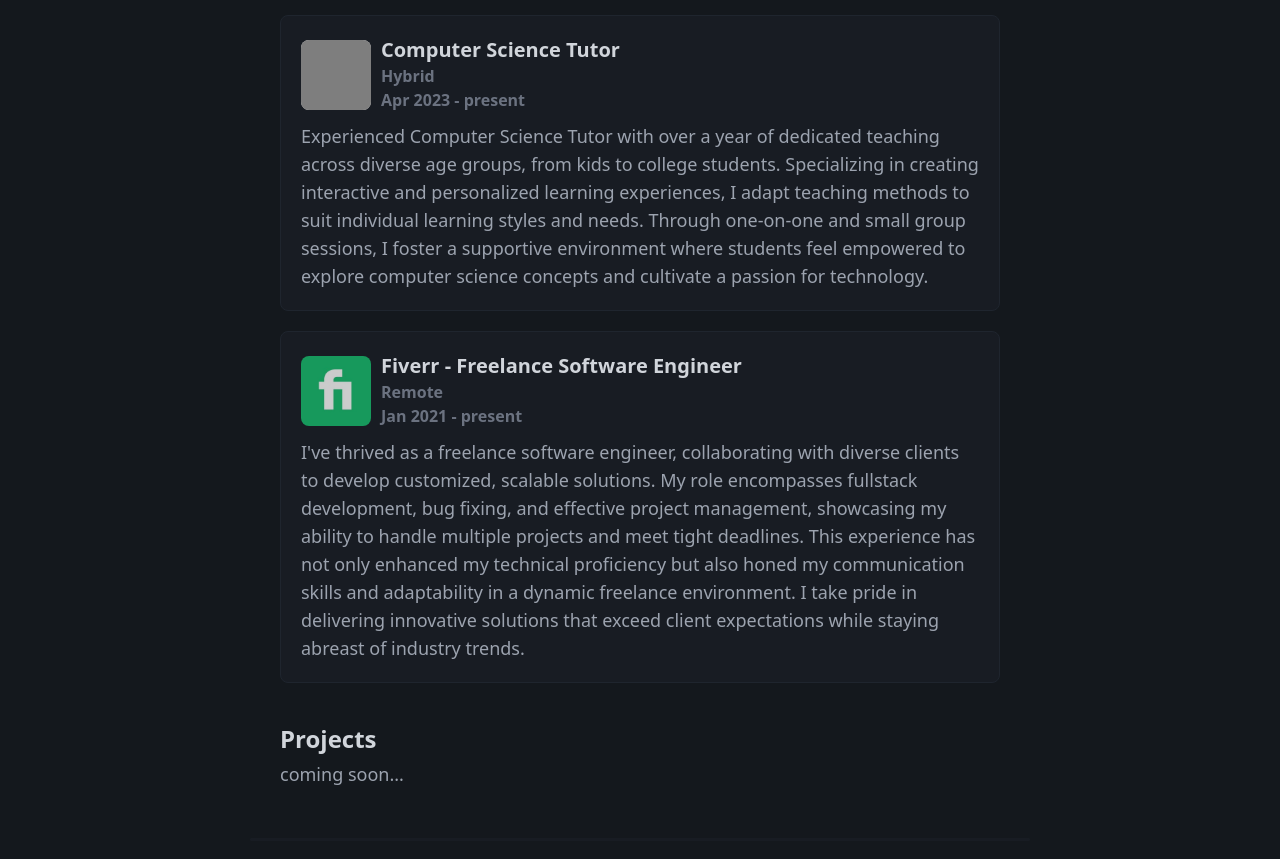
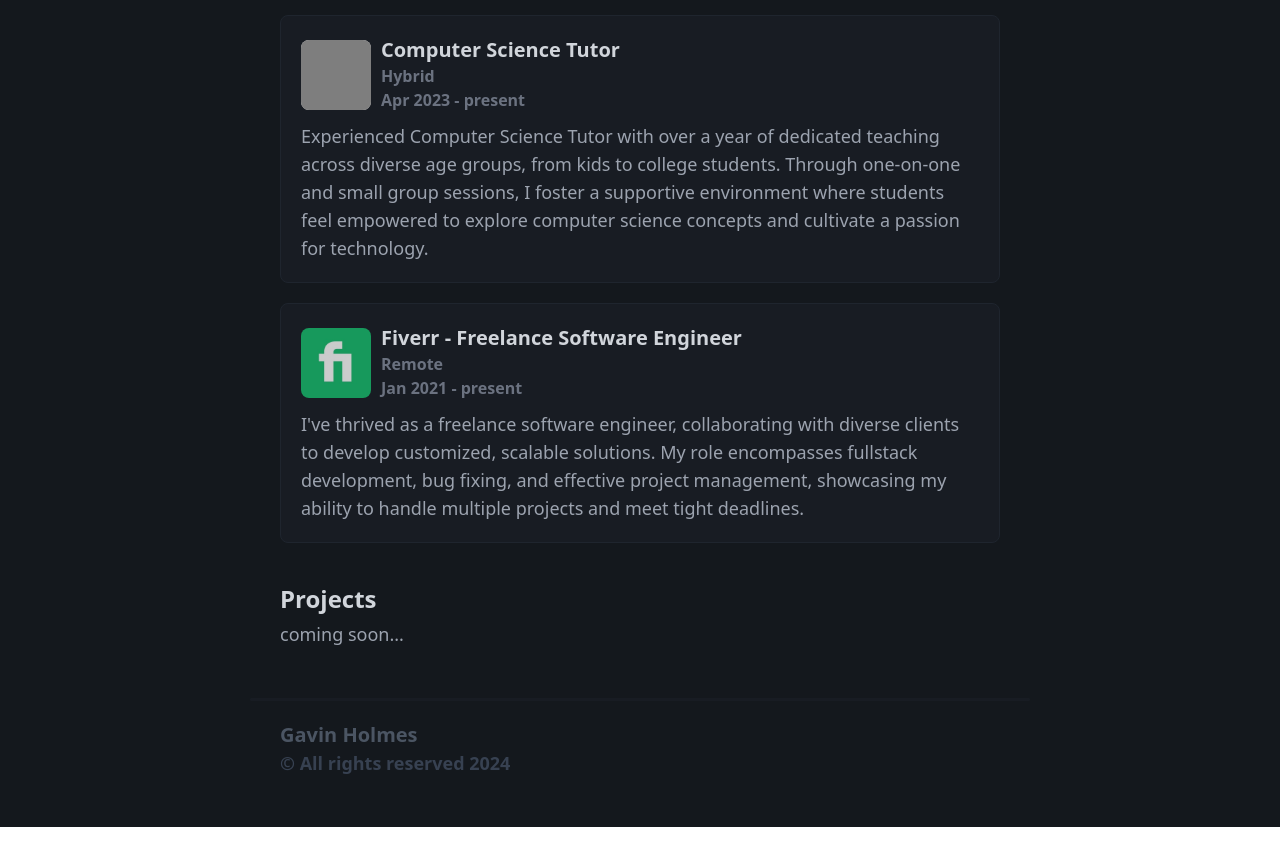
Before and after one commit to gavrh/gav.codes, a React (Create React App) app: page / in a window 1280 px wide. Shown: the part 620-1479 px from the top of the page. After the commit the page ends 1447 px from the top, so only its background shows below. Built offline with nearby package versions, Linux system fonts and the light colour scheme; grey boxes are pictures that could not be loaded.

Commit message:
updated experience bios

```diff
--- a/src/components/Experiences.tsx
+++ b/src/components/Experiences.tsx
@@ -35,10 +35,8 @@ export default function Experiences() {
                 time="Apr 2023 - present"
                 bio={`
                     Experienced Computer Science Tutor with over a year of dedicated teaching across diverse age groups,
-                    from kids to college students. Specializing in creating interactive and personalized learning experiences,
-                    I adapt teaching methods to suit individual learning styles and needs. Through one-on-one and small group sessions,
-                    I foster a supportive environment where students feel empowered to explore computer science concepts
-                    and cultivate a passion for technology.
+                    from kids to college students. Through one-on-one and small group sessions, I foster a supportive environment
+                    where students feel empowered to explore computer science concepts and cultivate a passion for technology.
                 `}
                 bioShort={`
                     Experienced Computer Science Tutor with over a year of dedicated teaching across diverse age groups,
@@ -54,9 +52,7 @@ export default function Experiences() {
                 bio={`
                     I've thrived as a freelance software engineer, collaborating with diverse clients to develop customized,
                     scalable solutions. My role encompasses fullstack development, bug fixing, and effective project management,
-                    showcasing my ability to handle multiple projects and meet tight deadlines. This experience has not only enhanced
-                    my technical proficiency but also honed my communication skills and adaptability in a dynamic freelance environment.
-                    I take pride in delivering innovative solutions that exceed client expectations while staying abreast of industry trends.
+                    showcasing my ability to handle multiple projects and meet tight deadlines.
                 `}
                 bioShort={`
                     I've thrived as a freelance software engineer, collaborating with diverse clients to develop customized,
```
